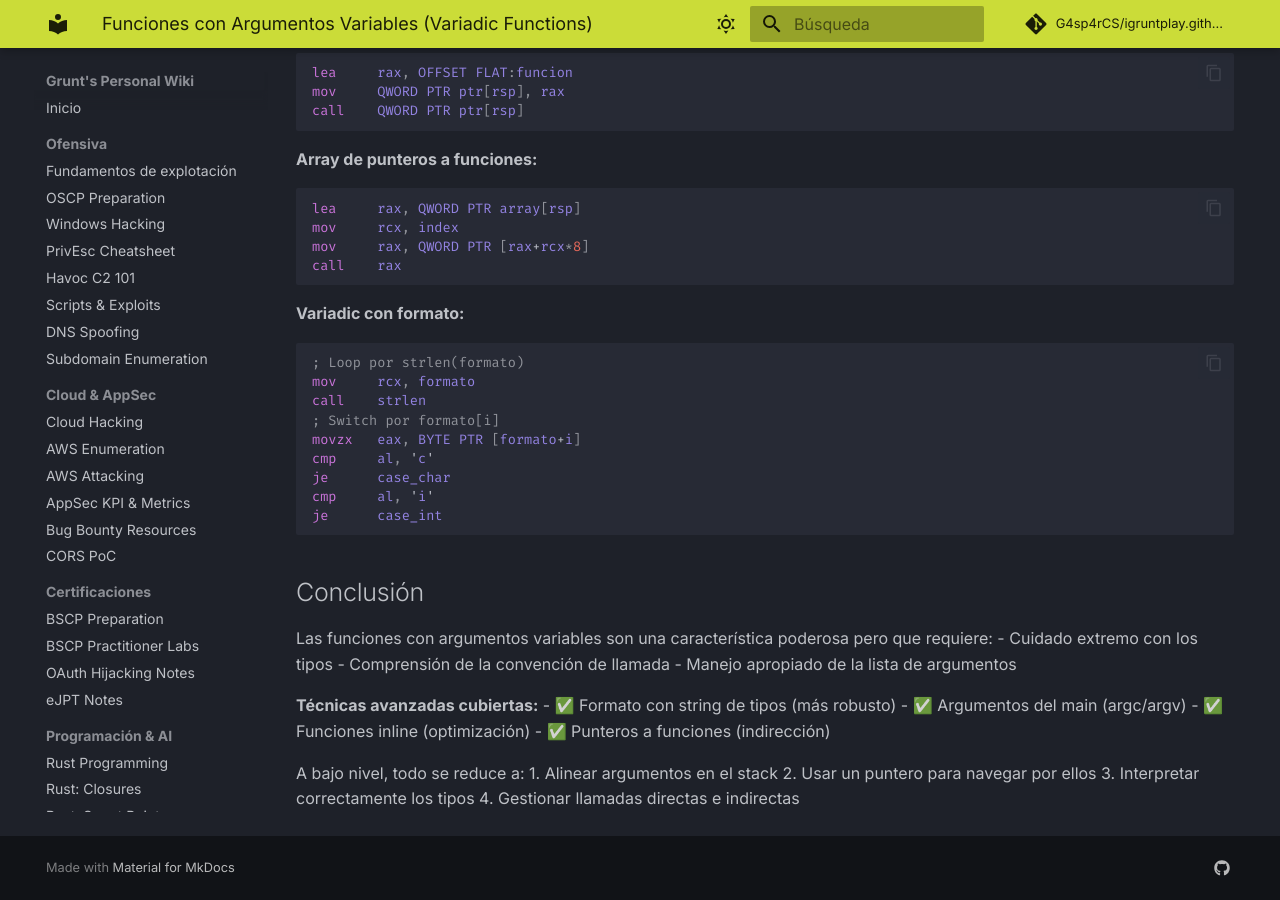
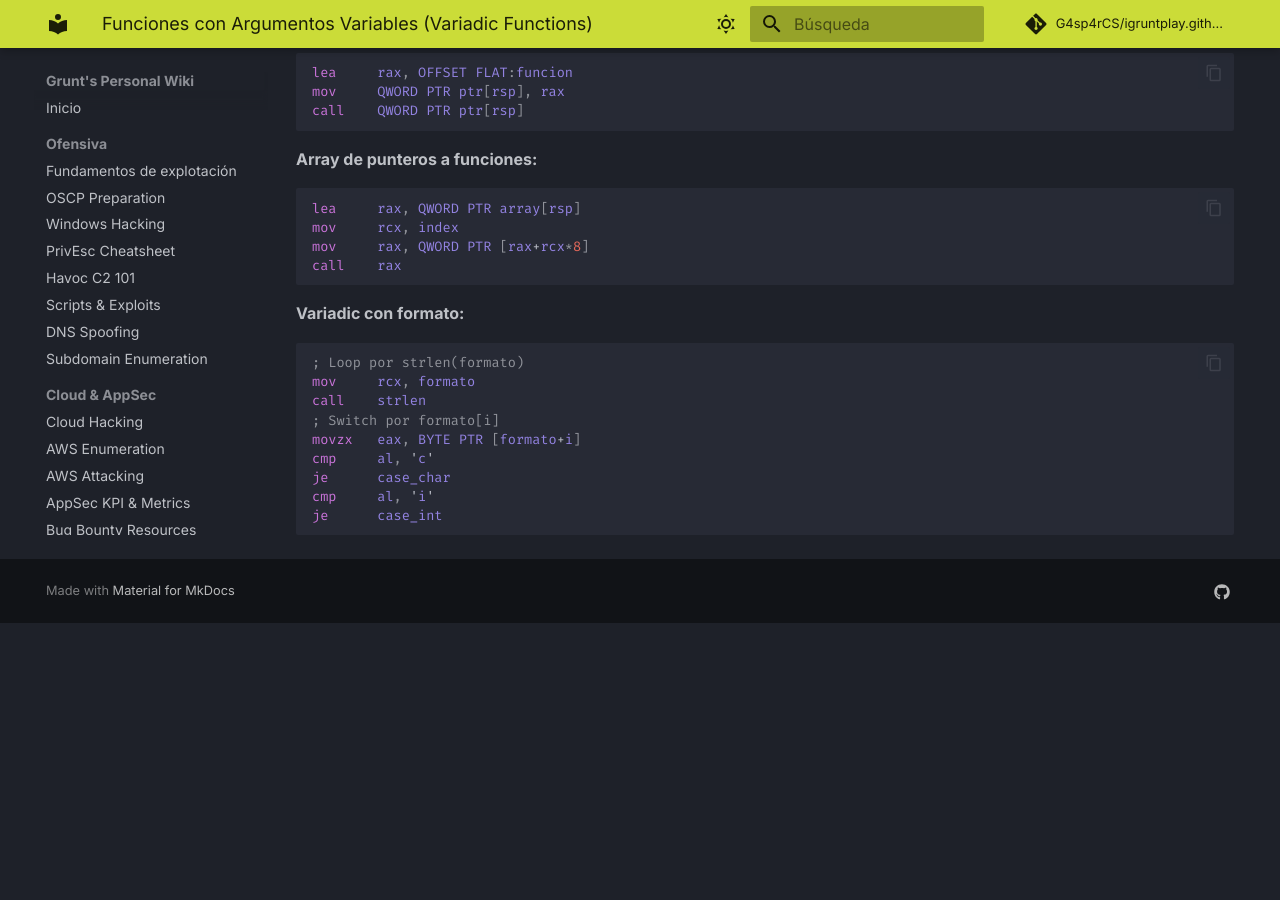
Before and after one commit to G4sp4rCS/igruntplay.github.io, an MkDocs documentation site: the page built from docs/bin-exploitation/binary-gecko-academy/cpp-reversing/variadic-functions.md, in a window 1280 px wide and 900 px high, scrolled down 24747 px. Built offline with MkDocs 1.6.1 and Material for MkDocs 9.7.7, drawn with Linux system fonts in a browser that asks for light colours; comment, search, counter and statistics services are not loaded; after the commit the page ends 25370 px from its top, so only the background shows below that.

Commit message:
Update variadic-functions.md

````diff
--- a/docs/bin-exploitation/binary-gecko-academy/cpp-reversing/variadic-functions.md
+++ b/docs/bin-exploitation/binary-gecko-academy/cpp-reversing/variadic-functions.md
@@ -1234,22 +1234,3 @@ je      case_char
 cmp     al, 'i'
 je      case_int
 ```
-
-## Conclusión
-
-Las funciones con argumentos variables son una característica poderosa pero que requiere:
-- Cuidado extremo con los tipos
-- Comprensión de la convención de llamada
-- Manejo apropiado de la lista de argumentos
-
-**Técnicas avanzadas cubiertas:**
-- ✅ Formato con string de tipos (más robusto)
-- ✅ Argumentos del main (argc/argv)
-- ✅ Funciones inline (optimización)
-- ✅ Punteros a funciones (indirección)
-
-A bajo nivel, todo se reduce a:
-1. Alinear argumentos en el stack
-2. Usar un puntero para navegar por ellos
-3. Interpretar correctamente los tipos
-4. Gestionar llamadas directas e indirectas
````
